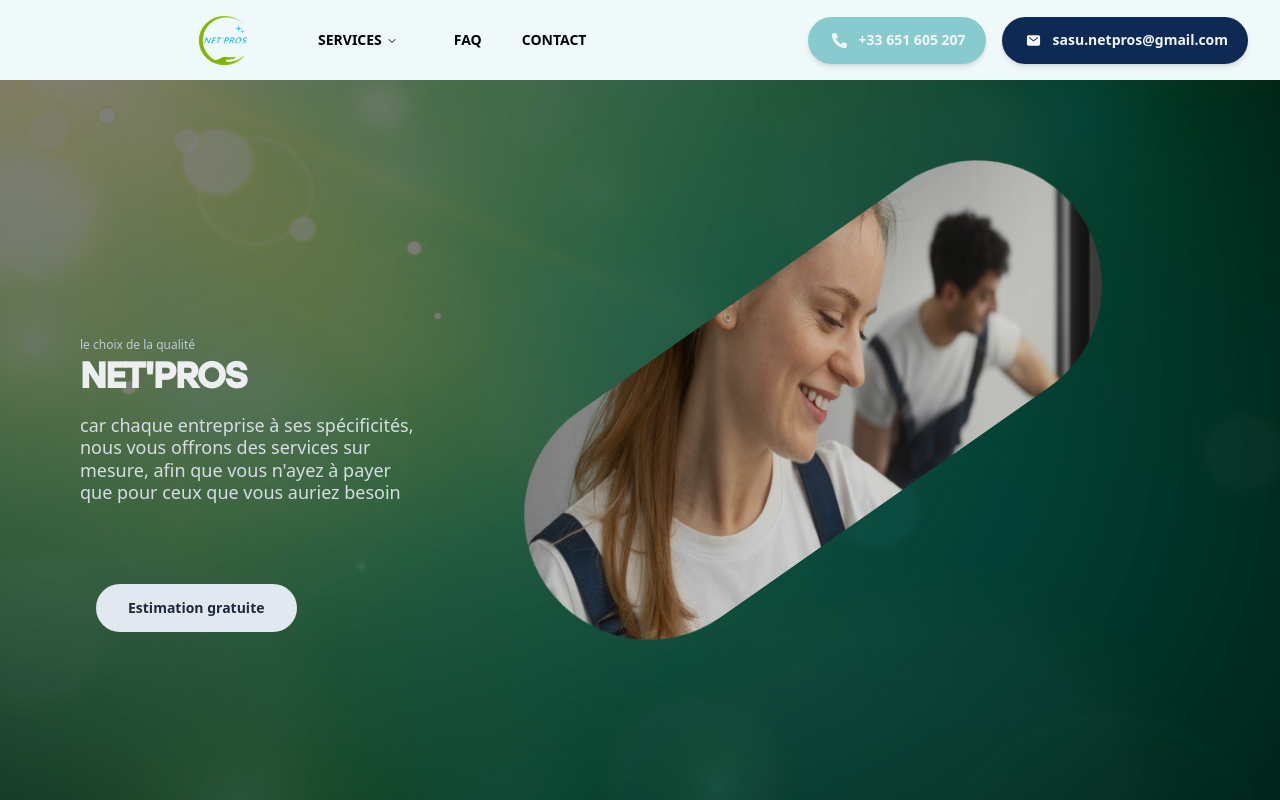
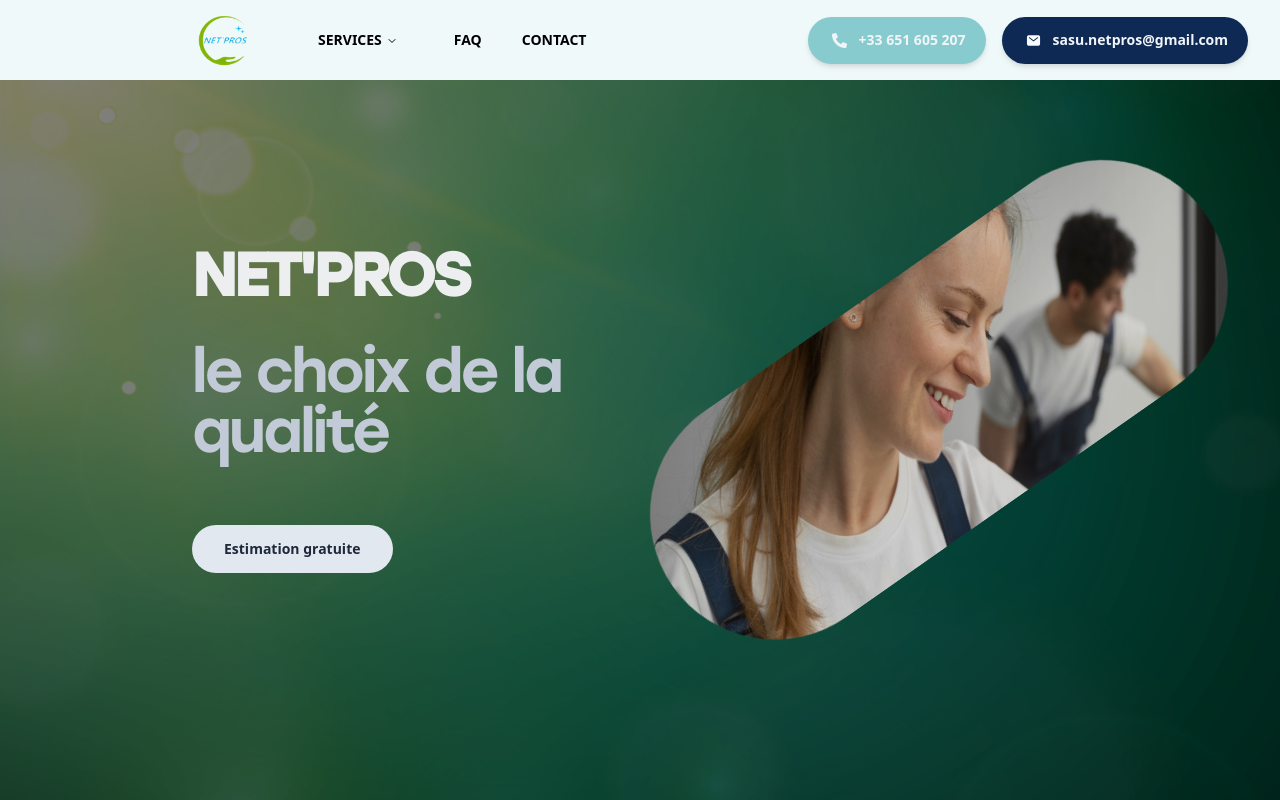
Before and after one commit to netproam/netpro, a Next.js app: page / in a window 1280 px wide. Shown: the top 800 px of the page. Built offline with nearby package versions, Linux system fonts and the light colour scheme.

Commit message:
une meilleur version pour la version detailler des produits

```diff
--- a/src/components/section/WelcomeSection.tsx
+++ b/src/components/section/WelcomeSection.tsx
@@ -49,7 +49,7 @@ que vous n'ayez à payer que pour ceux que vous auriez besoin`}
   return (
   <section
   ref={refWelcome}
-  className="w-full h-[700px] lg:h-screen lg:p-20  overflow-hidden bg-transparent
+  className="w-full h-[700px] lg:h-screen   overflow-hidden bg-transparent
     relative  flex flex-col lg:flex-row z-20  items-center justify-center">
 
 {/**mobile */   }
@@ -84,9 +84,9 @@ className="   h-[600px]  inset-0 z-50 object-right w-full
 
 </div>
 
-  <section className="flex flex-col    my-auto  lg:pt-10 backdrop-md
+  <section className="flex flex-col  lg:pl-48   my-auto  backdrop-md
 
-  z-20 gap-0 text-left  items-center justify-center lg:w-[500px] h-full  ">
+  z-20 gap-0 text-left  items-center justify-center lg:w-[950px] h-full  ">
     <div className="flex flex-col
       w-full pl-0  h-full  relative    items-center justify-center">
     <div
@@ -102,15 +102,16 @@ className="   h-[600px]  inset-0 z-50 object-right w-full
     key={allText[0].id+"title"}
     animate={{opacity:[0,1],transition:{delay:0.5,duration:1.5}}}
     className="     text-left
-t  flex flex-col gap-0
+t  flex flex-col lg:gap-4
     "><span
 
-    className="text-slate-50 font-stolzl text-4xl  order-2   lg:text-4xl
-    leading-none   lg:leading-tight
+    className="text-slate-50 font-stolzl text-4xl  order-2 lg:order-1  lg:text-6xl
+    leading-none    lg:leading-relaxed
      font-semibold tracking-tighter"
 
     >{allText[0].title.split(" ")[0]} </span>
-    <span className="text-xs text-slate-300 inline-block font-sans tracking-normal">{
+    <span className="text-xs lg:text-6xl font-stolzl text-slate-300 inline-block
+     tracking-tighter lg:order-2">{
     allText[0].title.split(" ").slice(1).join(" ")}</span></motion.h3>
 
 
@@ -126,8 +127,8 @@ t  flex flex-col gap-0
 
         key={allText[0].id+"description"}
     animate={{opacity:[0,1],transition:{delay:1.5,duration:2}}}
-    className="text-slate-200  leading-relaxed  pt-4     text-left  lg:text-lg
-      lg:leading-tight  font-normal">{allText[0].sousDescription}</motion.p>
+    className="text-slate-200  leading-relaxed  pt-1  lg:hidden    text-left  lg:text-lg
+      lg:leading-normal  font-normal">{allText[0].sousDescription}</motion.p>
     {/* <motion.div
                   animate={{opacity:[0,1],transition:{duration:2,delay:2.25}}}
 
@@ -144,10 +145,10 @@ t  flex flex-col gap-0
       initial={{opacity:0}}
       animate={{opacity:[0,1],y:[100,0]}}
   transition={{duration:1.25,delay:2.25}}
-  className="  p-2 px-4
-  text-slate-100 cursor-pointer     w-full lg:w-full
+  className="  p-2 px-4  lg:p-0
+  text-slate-100 cursor-pointer  lg:relative   w-full lg:w-full
   lg:hover:text-slate-800 duration-150   bg-black
-  items-center justify-center flex z-20   absolute bottom-20 lg:justify-start zz-50     lg:mt-10
+  items-center justify-center flex z-20   absolute bottom-20 lg:bottom-0 lg:justify-start zz-50    lg:pt-16
  bg-transparent py-2 ">
    <DialogEstimation styleBtn="bg-slate-200
 
```
